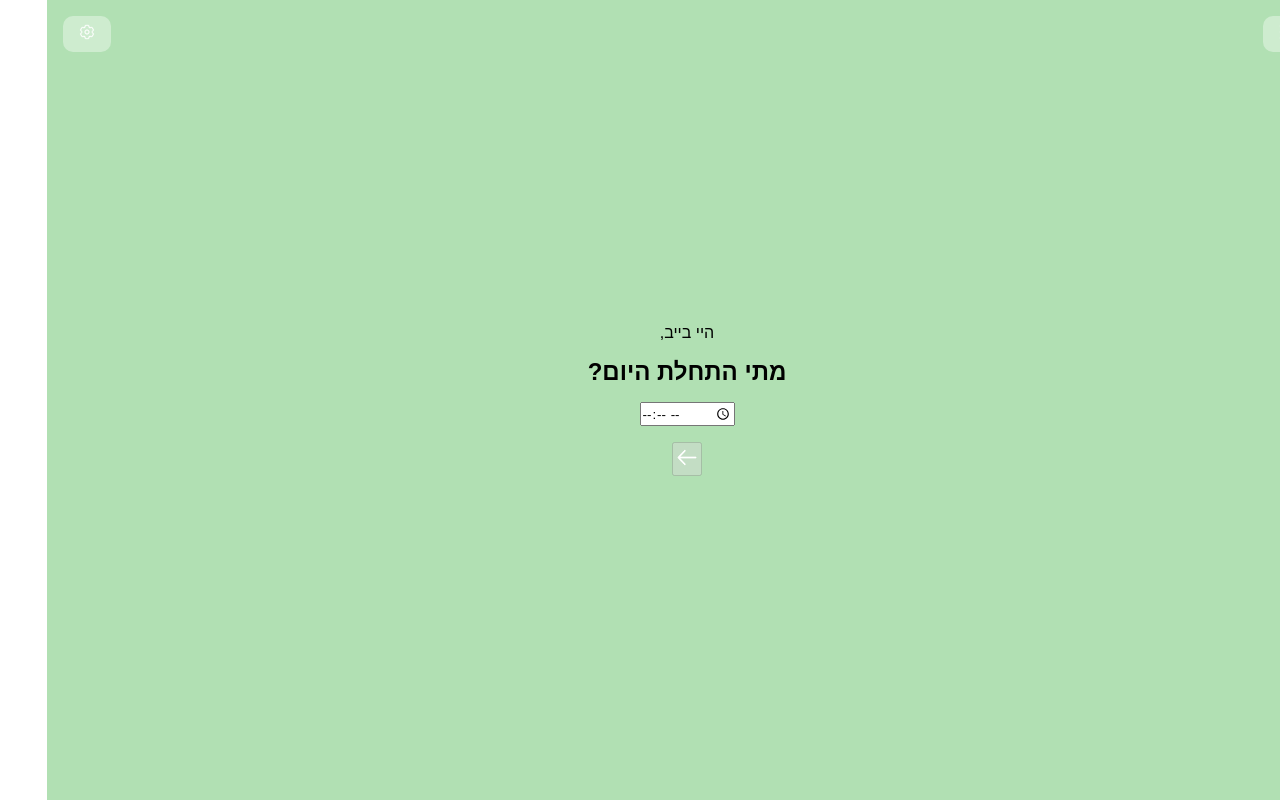
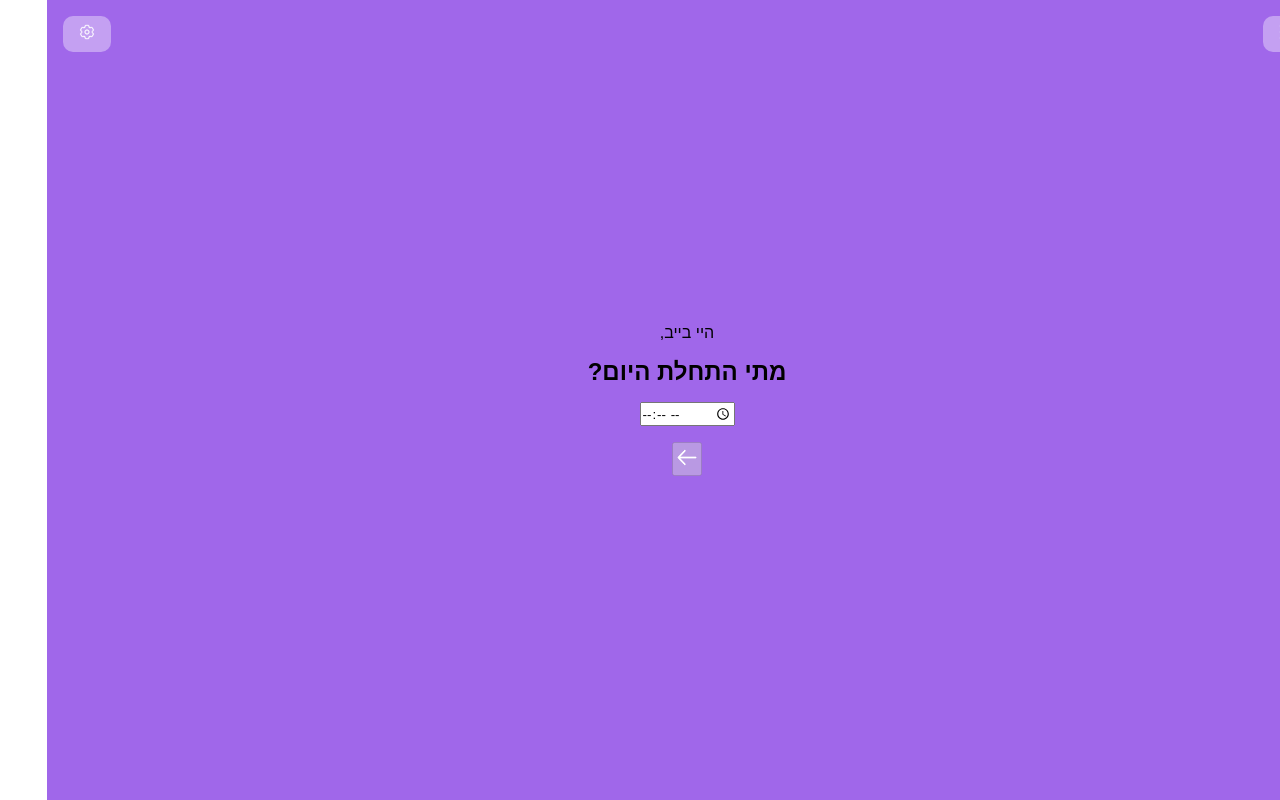
Before and after one commit to inonnn3333/shaot-app, a React (Create React App) app in the folder client/: page / in a window 1280 px wide. Built offline with nearby package versions, Linux system fonts and the light colour scheme.

Commit message:
Reset cloer in mixin.scss

```diff
--- a/client/src/styles/header.scss
+++ b/client/src/styles/header.scss
@@ -10,8 +10,6 @@
     button {
         all: unset;
         cursor: pointer;
-        // background-color: #b6191960;
-        // background-color: #ffffff60;
         border-radius: 10px;
         padding: 0.5em 1em;
 
--- a/client/src/styles/mixin.scss
+++ b/client/src/styles/mixin.scss
@@ -1,10 +1,6 @@
-$primary-color: #b1e0b3;
-$primary-color2: #e17531;
-$primary-color3: #884fc5;
-
-// $primary-color: #A067EA;
-// $primary-color2: #F1E4FF;
-// $primary-color3: #F1E4FF;
+$primary-color: #A067EA;
+$primary-color2: #F1E4FF;
+$primary-color3: #F1E4FF;
 
 @mixin flex-center {
     display: flex;
```
